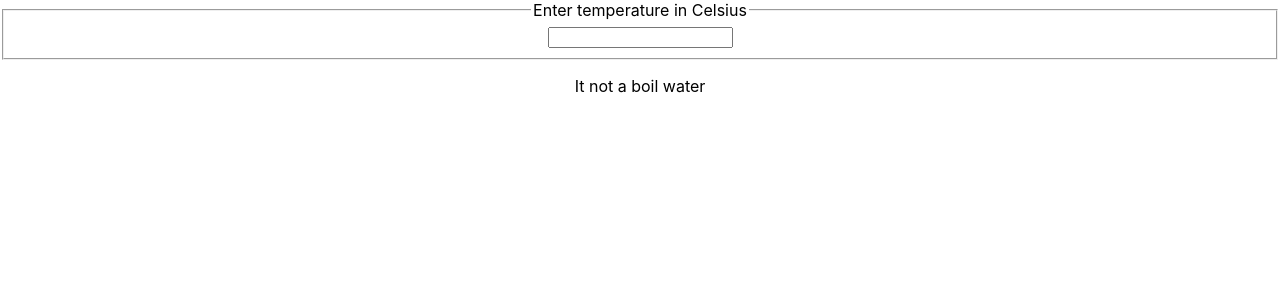
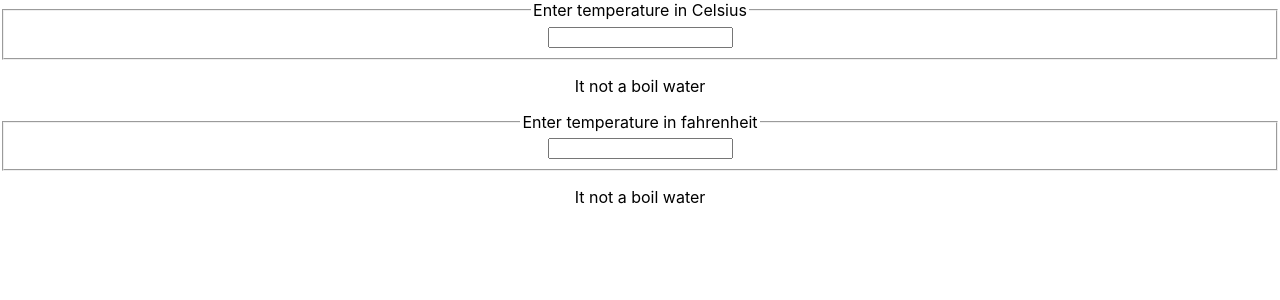
Before and after one commit to arfin-2020/celsiusandfahrenheit, a React (Create React App) app: page / in a window 1280 px wide. Shown: the top 300 px of the page. Built offline with nearby package versions, Linux system fonts and the light colour scheme.

Commit message:
finally done

```diff
--- a/src/components/Calculator.js
+++ b/src/components/Calculator.js
@@ -1,10 +1,37 @@
-import React from 'react';
+import React, { useState } from 'react';
+import { convert, toCelcius, toFehrenheit } from './lib/converter';
 import TemperatureInput from './TemperatureInput';
 
 const Calculator =  () =>{
+    const [temperature, setTemperature] =  useState('');
+    const [scale, setScale] = useState('c');
+
+
+    const onTemperatureChange = (e, scale) =>{
+
+        setTemperature(e.target.value);
+        setScale(scale);
+        // console.log('e--',e);
+        // console.log('scale',scale);
+    }
+    const calcius =  scale === 'f' ? convert(temperature, toCelcius) : temperature;
+    const fahrenheit = scale === 'c' ? convert(temperature, toFehrenheit) : temperature;
+
+    console.log('celcius---', calcius);
+    console.log('fahrenheit---', fahrenheit);
     return(
         <div>
-            <TemperatureInput/>
+            <TemperatureInput
+            temperature={calcius}
+            onTemperatureChange={onTemperatureChange}
+            scale='c'
+            />
+
+            <TemperatureInput
+            temperature={fahrenheit}
+            onTemperatureChange={onTemperatureChange}
+            scale='f'/>
+
         </div>
     )
 }
--- a/src/components/TemperatureInput.js
+++ b/src/components/TemperatureInput.js
@@ -1,19 +1,20 @@
-import React, { useState } from 'react';
+import React from 'react';
 
 
-const TemperatureInput =  () =>{
-    const [temperature, setTemperature] =  useState('');
+const TemperatureInput =  ({temperature, onTemperatureChange, scale}) =>{
+    // console.log('-----', temperature, onTemperatureChange,scale);
 
-    const onTemperatureChange = (e) =>{
-        setTemperature(e.target.value)
+    const scaleName={
+        c: 'Celsius',
+        f: 'fahrenheit'
     }
     const BoilingVerdict = ({calsius}) =>{
-        if(calsius == 100){
+        if(calsius >= 100){
             return <p>It would be boil water.</p>
         }
-       else if(calsius >=200){
-            return <p>It cross 200 degree calsius</p>
-        }
+    //    else if(calsius >=200){
+    //         return <p>It cross 200 degree calsius</p>
+    //     }
         else{
             return <p>It not a boil water</p>
         }
@@ -21,8 +22,10 @@ const TemperatureInput =  () =>{
     return(
         <div>
         <fieldset>
-        <legend>Enter temperature in Celsius</legend>
-            <input type='text' onChange={onTemperatureChange}/>
+        <legend>Enter temperature in {scaleName[scale]}</legend>
+            <input type='text'
+            value={temperature}
+            onChange={(e)=>onTemperatureChange(e,scale)}/>
         </fieldset>
         <BoilingVerdict calsius={temperature}/>
         </div>
--- /dev/null
+++ b/src/components/lib/converter.js
@@ -0,0 +1,18 @@
+export const toCelcius = (fahrenheit) =>{
+    return ((fahrenheit - 32) * 5) / 9;
+}
+
+export const toFehrenheit = (celcius) =>{
+    return (celcius * 9) / 5 +32;
+}
+
+export const convert = (temperature, convertTo) =>{
+    const input =  parseFloat(temperature);
+    if(Number.isNaN(input)){
+        return ''
+    }
+    const output =  convertTo(input);
+    const rounded = Math.round(output*1000)/1000;
+    return rounded.toString()
+
+}
```
